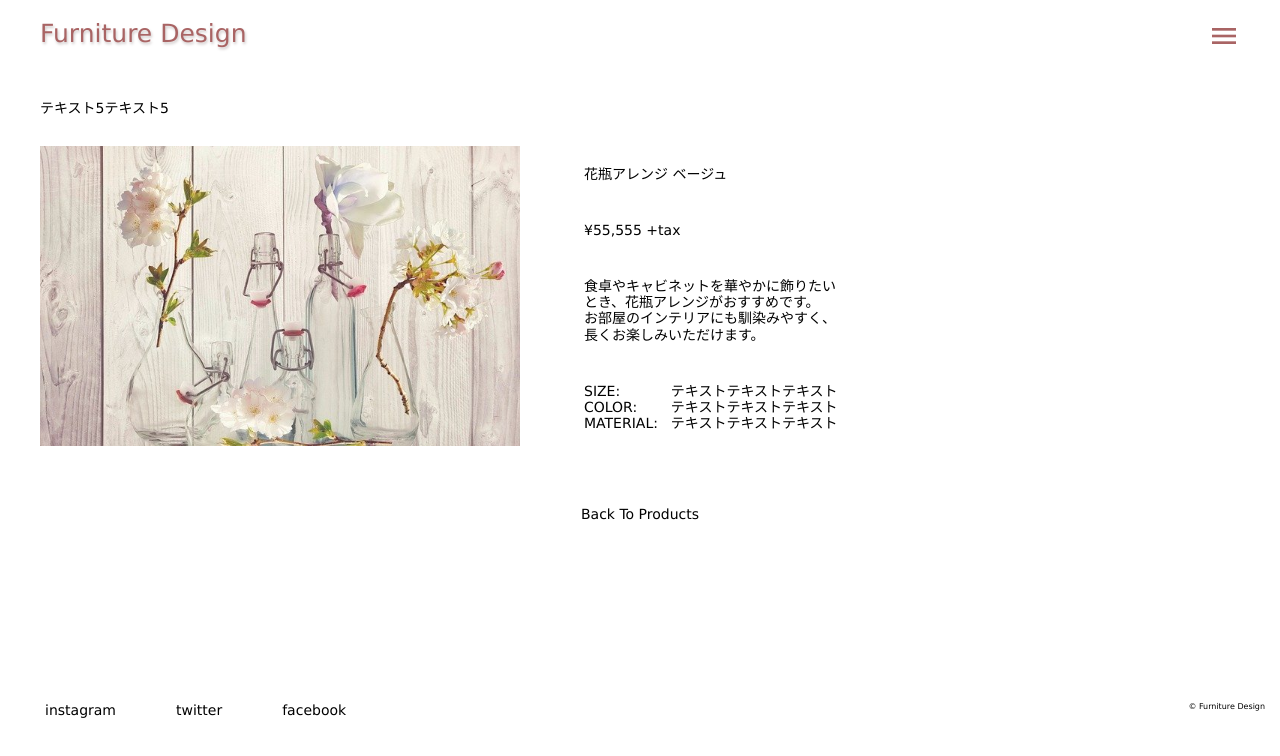
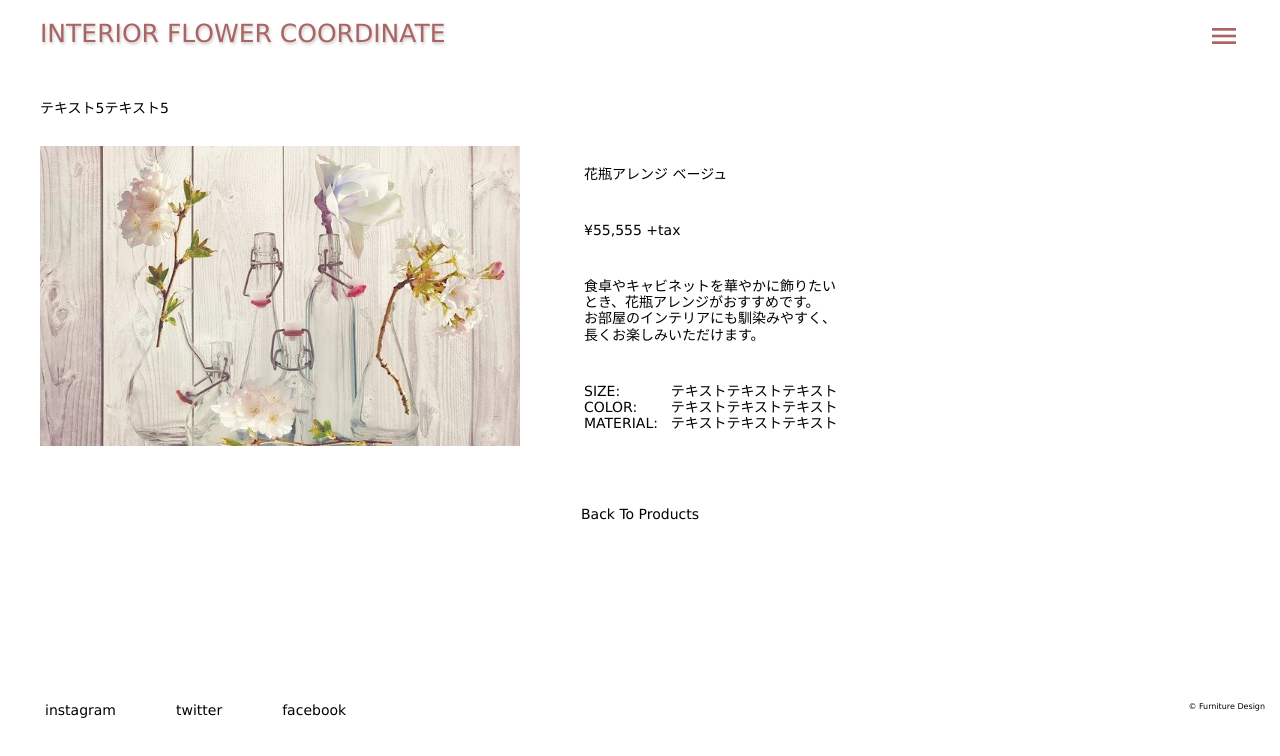
Before and after one commit to haruna0214/79_InteriorSite, a plain HTML site: page item5.html in a window 1280 px wide. Drawn offline with Linux system fonts and the light colour scheme.

Commit message:
Update item5.html

```diff
--- a/item5.html
+++ b/item5.html
@@ -15,7 +15,7 @@
 
 <body>
   <header>
-    <h1 class="site-title"><a href="index.html">Furniture Design</a></h1>
+    <h1 class="site-title"><a href="index.html">INTERIOR FLOWER COORDINATE</a></h1>
     </div>
     <div class="pc-menu">
       <nav>
```
